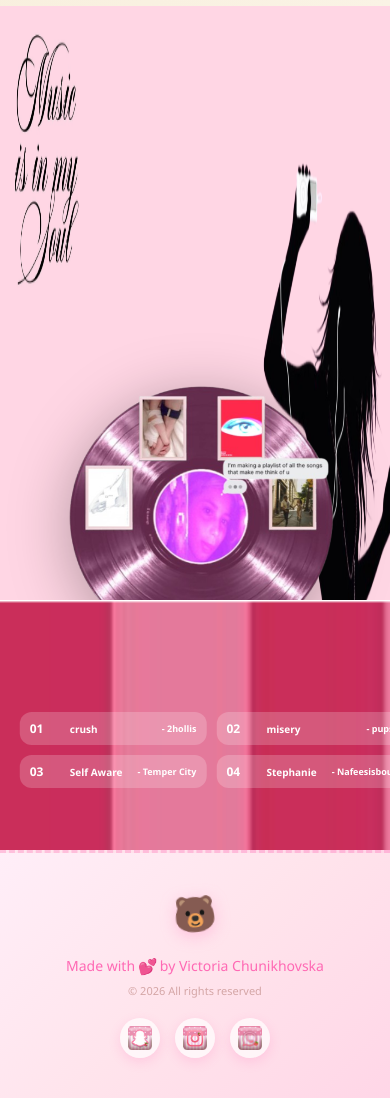
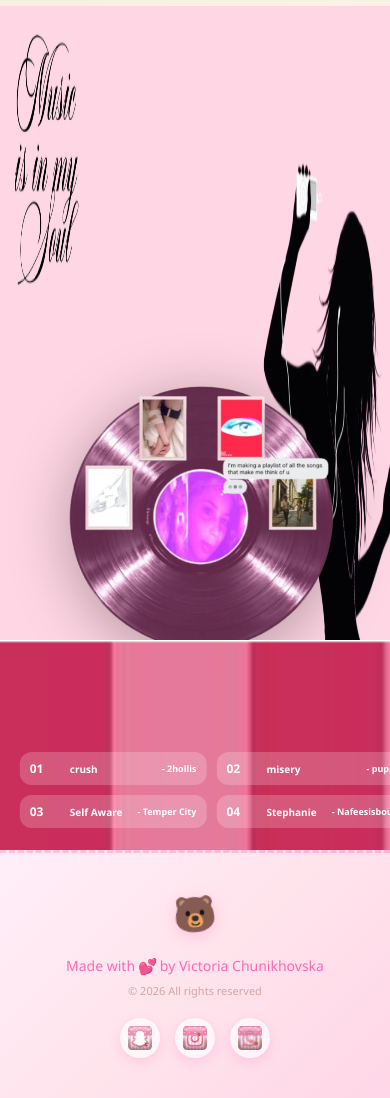
Before and after one commit to Vika09090913/vika-portfolio, a React (Create React App) app: page / in a window 390 px wide. Shown: the part 3370-4468 px from the top of the page. Built offline with nearby package versions, Linux system fonts and the light colour scheme.

Commit message:
Almost done

```diff
--- a/src/App.css
+++ b/src/App.css
@@ -1113,13 +1113,8 @@ html {
   }
 }
 
-/* ============================================
-    МОБІЛЬНА ВЕРСІЯ - ГОРИЗОНТАЛЬНИЙ СКРОЛ
-   ============================================ */
-
 @media (max-width: 768px) {
 
-  /* Головна - горизонтальний скрол */
   .section-home {
     overflow-x: auto !important;
     overflow-y: hidden !important;
@@ -1167,7 +1162,6 @@ html {
     height: auto !important;
   }
 
-  /* Фото трохи більші */
   .photo-left {
     width: 200px !important;
     height: 220px !important;
@@ -1185,7 +1179,6 @@ html {
     left: 83% !important;
   }
 
-  /* About Me - горизонтальний скрол */
   .section-about {
     overflow-x: auto !important;
     overflow-y: hidden !important;
@@ -1205,7 +1198,6 @@ html {
     left: 10px !important;
   }
 
-  /* Сердечко - вище і лівіше */
   .heart-emoji {
     font-size: 36px !important;
     bottom: 150px !important;
@@ -1220,7 +1212,6 @@ html {
     right: 180px !important;
   }
 
-  /* Hobbies - конверт правіше */
   .envelope-closed,
   .envelope-opened {
     right: 50px !important;
@@ -1253,7 +1244,6 @@ html {
     transform: none !important;
   }
 
-  /* Skills - все трохи більше */
   .skills-bear {
     width: 150px !important;
     top: 30px !important;
@@ -1273,17 +1263,13 @@ html {
     transform: translate(-50%, -50%) !important;
   }
 
-  /* Music - диск НИЖЧЕ */
   .music-vinyl-container {
     width: 350px !important;
     top: 45% !important;
-    /* ОПУЩЕНО ЩЕ НИЖЧЕ (було 35%) */
   }
 
-  /* Стрічка з піснями - ОПИСАНО ВНИЗ */
   .music-ribbon-container {
-    bottom: -50px !important;
-    /* ОПИСАНО ВНИЗ (було 0px) */
+    bottom: -90px !important;
     left: 0;
     width: 100%;
     height: 300px !important;
@@ -1298,7 +1284,6 @@ html {
     object-fit: cover !important;
   }
 
-  /* Плейлист на стрічці - 2x2 ГРИД */
   .music-playlist {
     width: 95% !important;
     left: 50% !important;
@@ -1308,9 +1293,7 @@ html {
     grid-template-columns: 1fr 1fr !important;
     grid-template-rows: 1fr 1fr !important;
     gap: 15px !important;
-    /* ЗМЕНШЕНО ДЛЯ КОМПАКТНОСТІ */
     padding: 15px 10px !important;
-    /* ЗМЕНШЕНО */
     max-width: 600px !important;
   }
 
@@ -1318,23 +1301,19 @@ html {
     width: auto !important;
     min-width: auto !important;
     padding: 8px 10px !important;
-    /* ЗМЕНШЕНО */
   }
 
   .song-number {
     font-size: 14px !important;
-    /* ЗРОБЛЕНО МЕНШИМ */
     min-width: 25px !important;
   }
 
   .song-title {
     font-size: 11px !important;
-    /* ЗРОБЛЕНО МЕНШИМ */
   }
 
   .song-artist {
     font-size: 10px !important;
-    /* ЗРОБЛЕНО МЕНШИМ */
   }
 
   .footer-content {
```
